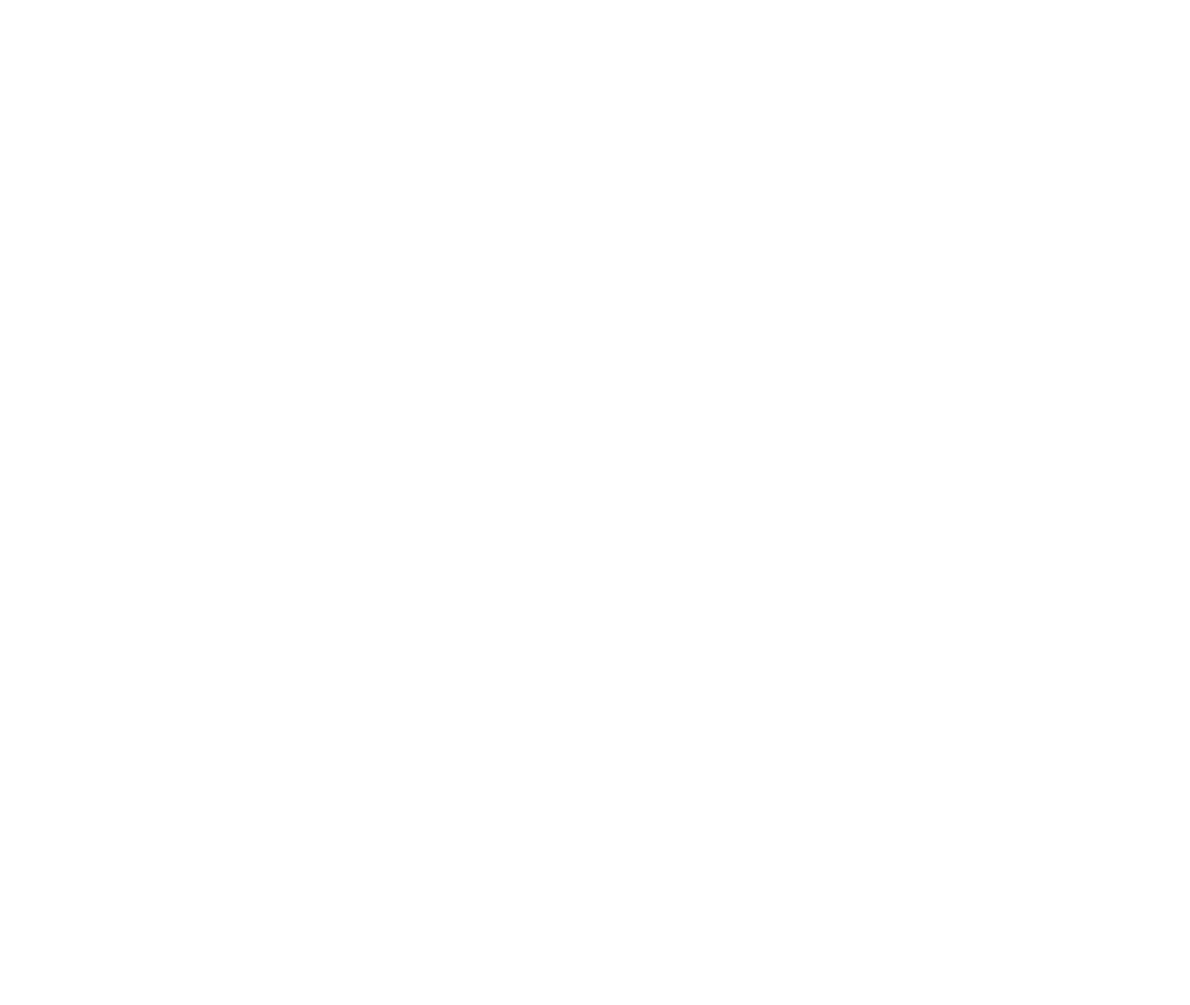
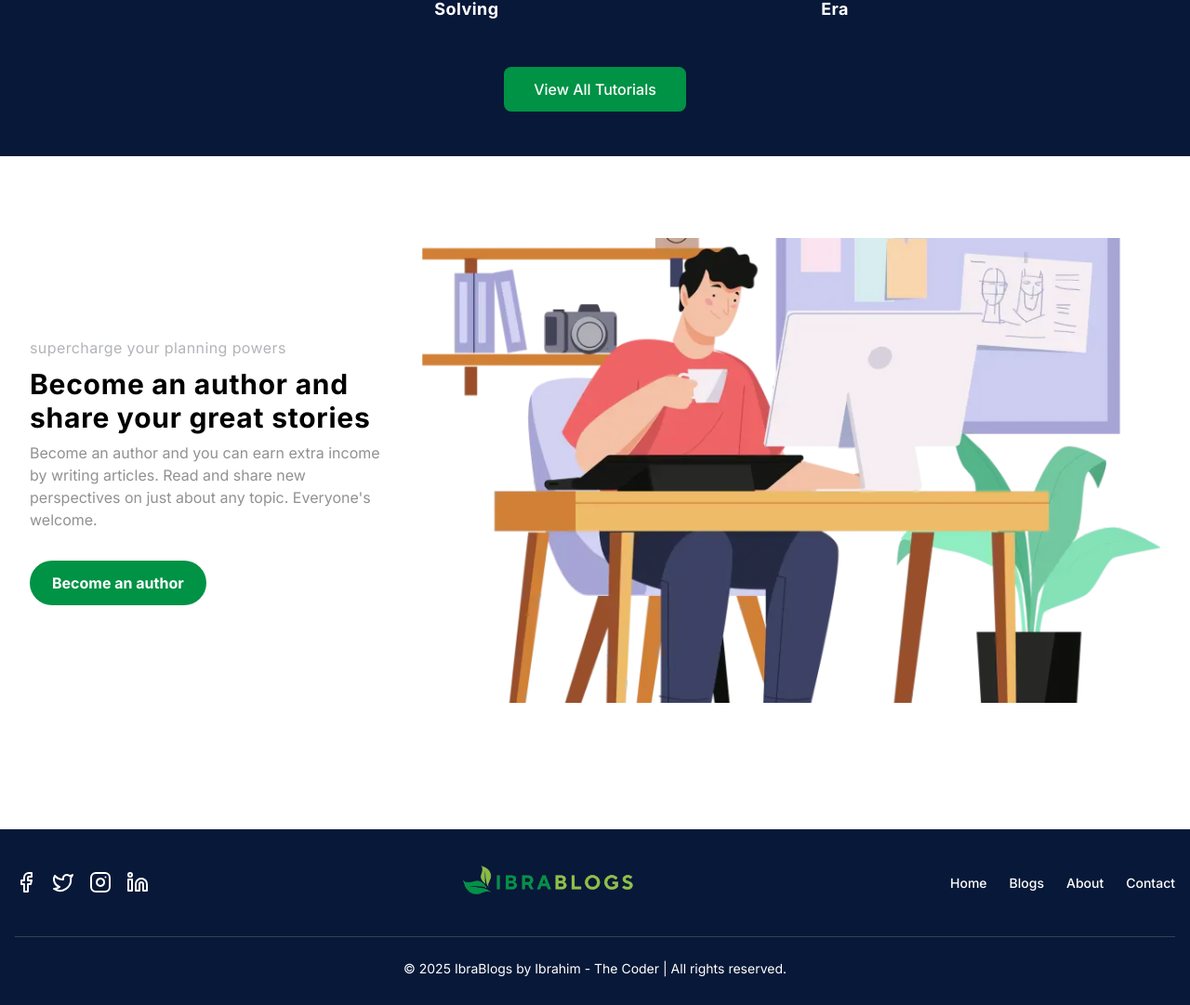
Before and after one commit to IbrahimGazi2022/IBRA-BLOGS, a Next.js app: page / in a window 1280 px wide. Shown: the part 3119-4200 px from the top of the page at 93% size. Before the commit the page ends 3083 px from the top, so only its background shows below. Built offline with nearby package versions, Linux system fonts and the light colour scheme.

Commit message:
Add Author and Footer sections

```diff
--- a/app/page.tsx
+++ b/app/page.tsx
@@ -1,5 +1,5 @@
 import MainLayout from "@/layout/mainLayout";
-import { Navbar, Hero, BlogPost, TopNews, MainPost, TutorialPost } from "@/components";
+import { Navbar, Hero, BlogPost, TopNews, MainPost, TutorialPost, Footer, Author } from "@/components";
 
 const page = () => {
   return (
@@ -12,6 +12,8 @@
         <MainPost />
       </MainLayout>
       <TutorialPost />
+      <Author />
+      <Footer />
     </>
   )
 }
--- /dev/null
+++ b/components/Author/Author.tsx
@@ -0,0 +1,45 @@
+import Image from "next/image"
+import { AuthorData } from "@/theme-config"
+
+const AuthorsList = () => {
+    return (
+        <div className="relative z-10 bg-white">
+            <div className="space-y-8 md:space-y-12 px-4 sm:px-6 lg:px-8 py-8 md:py-12">
+                {AuthorData.map((author, index) => (
+                    <div
+                        key={index}
+                        className='flex flex-col lg:flex-row-reverse max-w-[1280px] min-h-[400px] md:min-h-[550px] py-8 md:py-10 gap-8 md:gap-6 mx-auto mb-8 md:mb-12 relative'
+                    >
+                        <div className='lg:flex-2 relative w-full h-[250px] sm:h-[300px] md:h-[400px] lg:w-[500px] lg:h-[500px]'>
+                            <Image
+                                src={author.imagePath}
+                                alt={author.imageAlt}
+                                fill
+                                className="object-cover rounded-lg"
+                                priority={index === 0}
+                                unoptimized={true}
+                            />
+                        </div>
+
+                        <div className='lg:flex-1 flex flex-col justify-center px-2 sm:px-0'>
+                            <span className="text-[rgb(178,180,184)] text-sm md:text-base tracking-wide leading-relaxed">
+                                {author.subtitle}
+                            </span>
+                            <h1 className="text-2xl sm:text-3xl font-bold tracking-wide mt-2">
+                                {author.title}
+                            </h1>
+                            <p className="mt-2 text-[rgb(144,145,147)] text-sm sm:text-base mb-4">
+                                {author.description}
+                            </p>
+                            <button className="w-full sm:w-fit px-6 py-3 font-bold bg-[#009245] text-white rounded-full mt-4 hover:bg-[#007a38] transition-colors">
+                                {author.buttonText}
+                            </button>
+                        </div>
+                    </div>
+                ))}
+            </div>
+        </div>
+    )
+}
+
+export default AuthorsList
--- /dev/null
+++ b/components/Footer/Footer.tsx
@@ -0,0 +1,56 @@
+import { Facebook, Twitter, Instagram, Linkedin } from 'lucide-react'
+import Image from 'next/image'
+
+const Footer = () => {
+    return (
+        <div className='w-full bg-[#081838] py-8'>
+            <div className='max-w-7xl mx-auto px-4'>
+                <div className='flex flex-col md:flex-row items-center justify-between mb-8'>
+                    <div className="flex items-center gap-4 mb-4 md:mb-0">
+                        <a href="https://facebook.com" target="_blank" rel="noopener noreferrer" className="text-white hover:text-blue-500 transition-colors">
+                            <Facebook size={24} />
+                        </a>
+                        <a href="https://twitter.com" target="_blank" rel="noopener noreferrer" className="text-white hover:text-sky-400 transition-colors">
+                            <Twitter size={24} />
+                        </a>
+                        <a href="https://instagram.com" target="_blank" rel="noopener noreferrer" className="text-white hover:text-pink-500 transition-colors">
+                            <Instagram size={24} />
+                        </a>
+                        <a href="https://linkedin.com" target="_blank" rel="noopener noreferrer" className="text-white hover:text-blue-300 transition-colors">
+                            <Linkedin size={24} />
+                        </a>
+                    </div>
+
+                    <div className="mb-4 md:mb-0">
+                        <Image
+                            src="/images/logo2.png"
+                            alt="IbraBlogs Logo"
+                            width={200}
+                            height={80}
+                            className="object-contain"
+                        />
+                    </div>
+
+                    <div className="hidden md:block">
+                        <ul className='flex items-center gap-6'>
+                            <li><a href="/" className="text-white hover:underline text-sm font-medium">Home</a></li>
+                            <li><a href="/blogs" className="text-white hover:underline text-sm font-medium">Blogs</a></li>
+                            <li><a href="/about" className="text-white hover:underline text-sm font-medium">About</a></li>
+                            <li><a href="/contact" className="text-white hover:underline text-sm font-medium">Contact</a></li>
+                        </ul>
+                    </div>
+                </div>
+
+                <div className="border-t border-gray-700 pt-6">
+                    <div className="flex flex-col md:flex-row items-center justify-center">
+                        <p className="text-white text-sm mb-4 md:mb-0">
+                            © {new Date().getFullYear()} IbraBlogs by Ibrahim - The Coder | All rights reserved.
+                        </p>
+                    </div>
+                </div>
+            </div>
+        </div>
+    )
+}
+
+export default Footer
--- a/components/TutorialPost/TutorialPost.tsx
+++ b/components/TutorialPost/TutorialPost.tsx
@@ -3,18 +3,30 @@
 
 const TutorialPost = () => {
     return (
-        <div className='w-full h-auto sm:h-[800px] bg-[#081838] pb-6'>
+        <section className='w-full bg-[#081838] py-12'>
             <div className='max-w-7xl mx-auto px-4 sm:px-6 lg:px-8'>
-                <h1 className='text-2xl sm:text-3xl lg:text-[36px] font-bold text-white text-center pt-6 pb-4 sm:pb-6'>
-                    Get Started with Tutorials
-                </h1>
-                <div className='grid grid-cols-1 md:grid-cols-2 lg:grid-cols-3 gap-6 lg:gap-6 sm:gap-4 py-4'>
+                <header className='text-center mb-8 lg:mb-12'>
+                    <h1 className='text-3xl sm:text-4xl lg:text-5xl font-bold text-white mb-4'>
+                        Get Started with Tutorials
+                    </h1>
+                    <p className='text-gray-300 max-w-3xl mx-auto text-lg'>
+                        Learn from our comprehensive collection of tutorials
+                    </p>
+                </header>
+
+                <div className='grid grid-cols-1 md:grid-cols-2 lg:grid-cols-3 gap-8'>
                     {TutorialPostData.map((post) => (
                         <TutorialPostCard key={post.id} post={post} />
                     ))}
                 </div>
+
+                <div className='text-center mt-12'>
+                    <button className='px-8 py-3 bg-[#009245] hover:bg-[#007a38] text-white font-medium rounded-lg transition-colors duration-300'>
+                        View All Tutorials
+                    </button>
+                </div>
             </div>
-        </div>
+        </section>
     )
 }
 
--- a/components/index.ts
+++ b/components/index.ts
@@ -5,5 +5,7 @@
 import TopNews from "./TopNews/TopNews";
 import MainPost from "./MainPost/MainPost";
 import TutorialPost from "./TutorialPost/TutorialPost";
+import Footer from "./Footer/Footer";
+import Author from "./Author/Author";
 
-export { Navbar, Hero, BlogPost, Slider, TopNews, MainPost, TutorialPost };
+export { Navbar, Hero, BlogPost, Slider, TopNews, MainPost, TutorialPost, Author, Footer };
--- /dev/null
+++ b/theme-config/AuthorData.ts
@@ -0,0 +1,13 @@
+const AuthorData = [
+    {
+        subtitle: "supercharge your planning powers",
+        title: "Become an author and share your great stories",
+        description: "Become an author and you can earn extra income by writing articles. Read and share new perspectives on just about any topic. Everyone's welcome.",
+        buttonText: "Become an author",
+        buttonLink: "#",
+        imagePath: "/images/author.png",
+        imageAlt: "Author Image"
+    },
+];
+
+export default AuthorData;
--- a/theme-config/index.ts
+++ b/theme-config/index.ts
@@ -5,5 +5,6 @@
 import SliderImage from "./SliderImage";
 import { posts, featuredPost } from "./Post";
 import TutorialPostData from "./TutorialPostData";
+import AuthorData from "./AuthorData";
 
-export { Menu, Notifications, HeroSection, BlogPostData, SliderImage, posts, featuredPost, TutorialPostData };
+export { Menu, Notifications, HeroSection, BlogPostData, SliderImage, posts, featuredPost, TutorialPostData, AuthorData };
```
Also changed, not shown: public/images/author.png (added), public/images/logo2.png (added).
